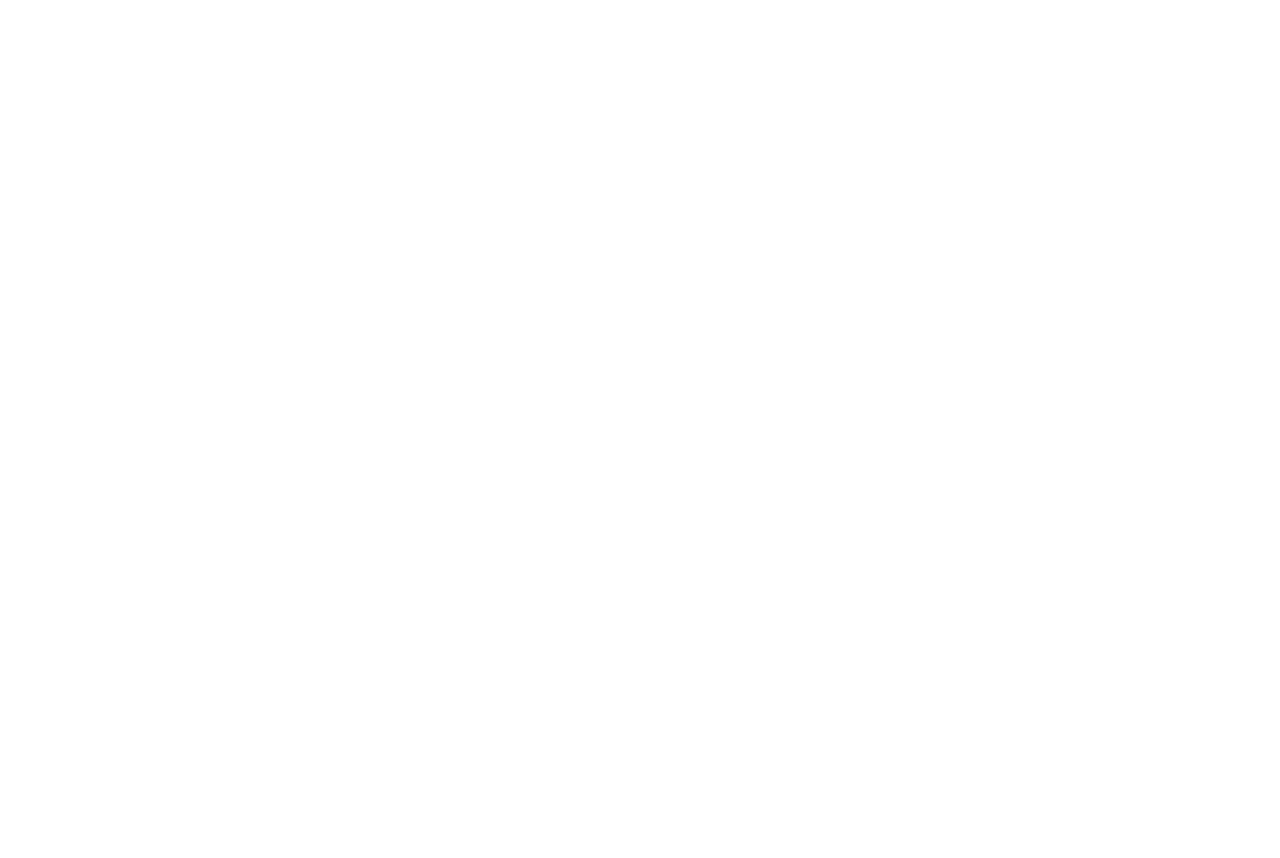
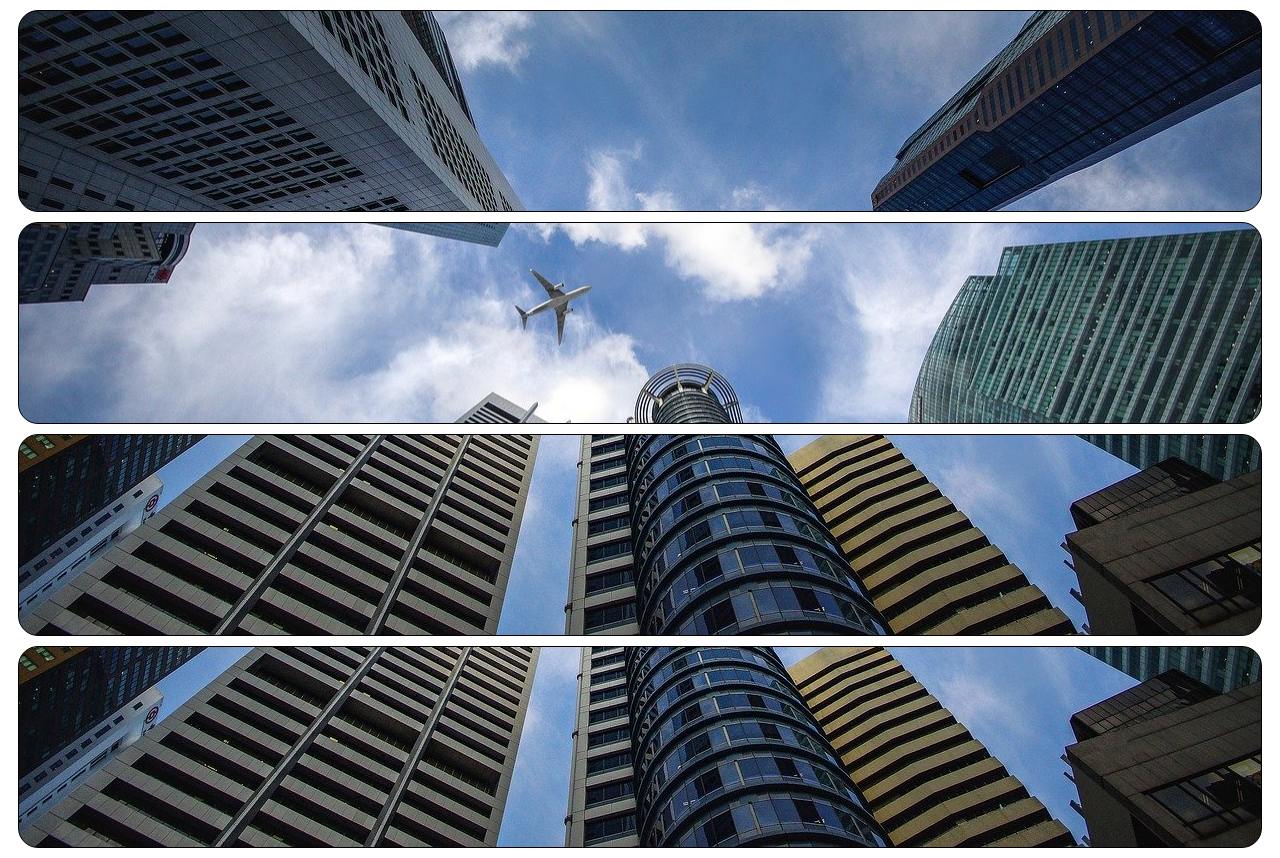
Before and after one commit to marciomanuelgomes/HTML-CSS, a plain HTML site: page Exercícios/Exercício 14/fundo03.html in a window 1280 px wide. Before the commit the page ends 800 px from the top, so only its background shows below. Drawn offline with Linux system fonts and the light colour scheme.

Commit message:
Actualizações

```diff
--- a/Exercícios/Exercício 14/fundo03.html
+++ b/Exercícios/Exercício 14/fundo03.html
@@ -3,9 +3,34 @@
 <head>
     <meta charset="UTF-8">
     <meta name="viewport" content="width=device-width, initial-scale=1.0">
-    <title>Document</title>
+    <title>Posição dos fundos</title>
+    <style>
+        div.bloco {
+            background-image: url('Imagens/wallpaper002.jpg');
+            height: 200px;
+            border: 1px solid black;
+            border-radius: 20px;
+            margin: 10px;
+        }
+        div#q1{
+            background-position: left top;
+        }
+        div#q2{
+            background-position: left center;
+        }
+        div#q3{
+            background-position: right bottom;
+        }
+        div#q4{
+            background-position: center center;
+        }
+    </style>
 </head>
 <body>
-
+    <div class="bloco" id="q1"></div>
+    <div class="bloco" id="q2"></div>
+    <div class="bloco" id="q3">
+    </div>
+    <div class="bloco" id="q3"></div>
 </body>
 </html>
```
